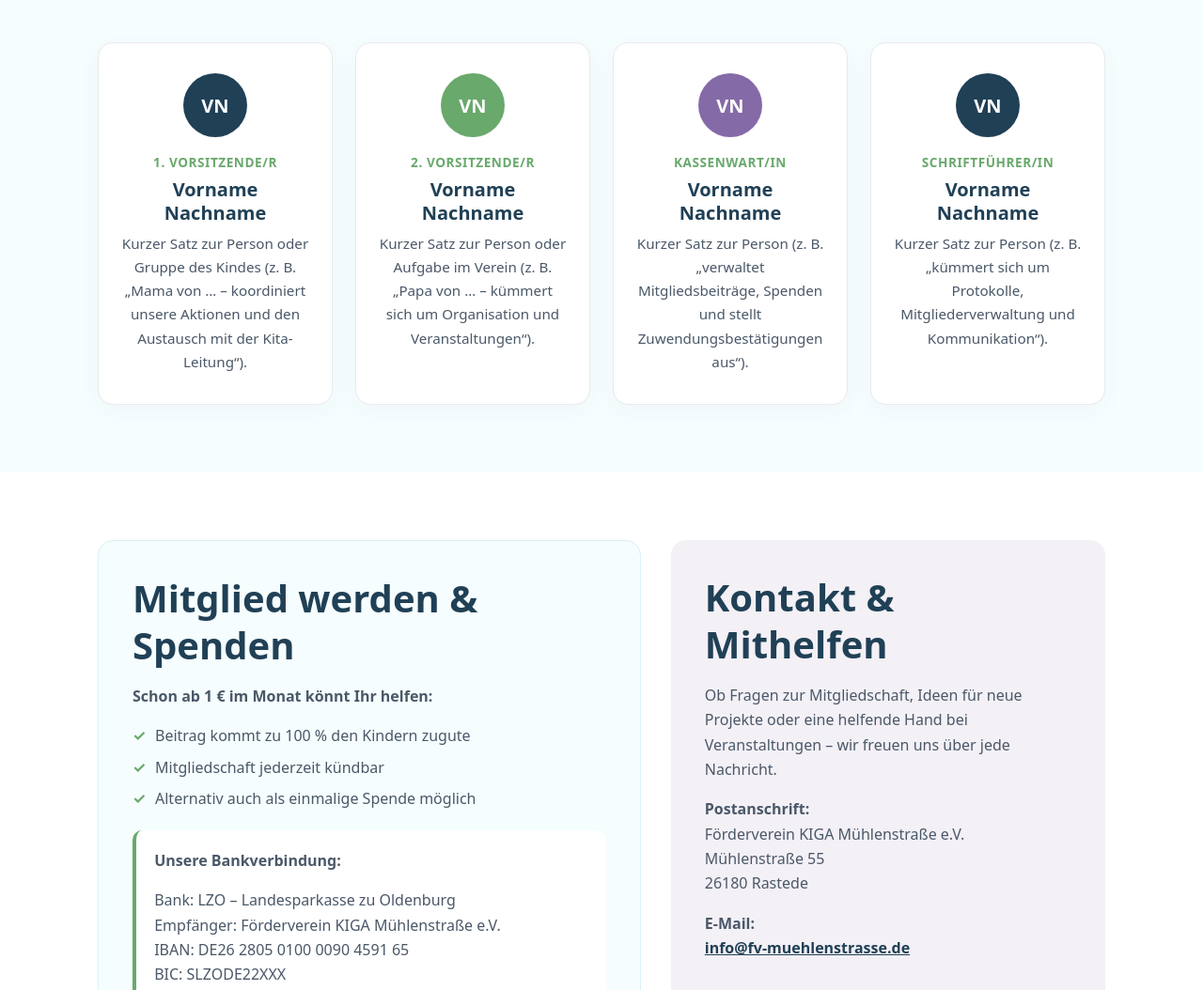
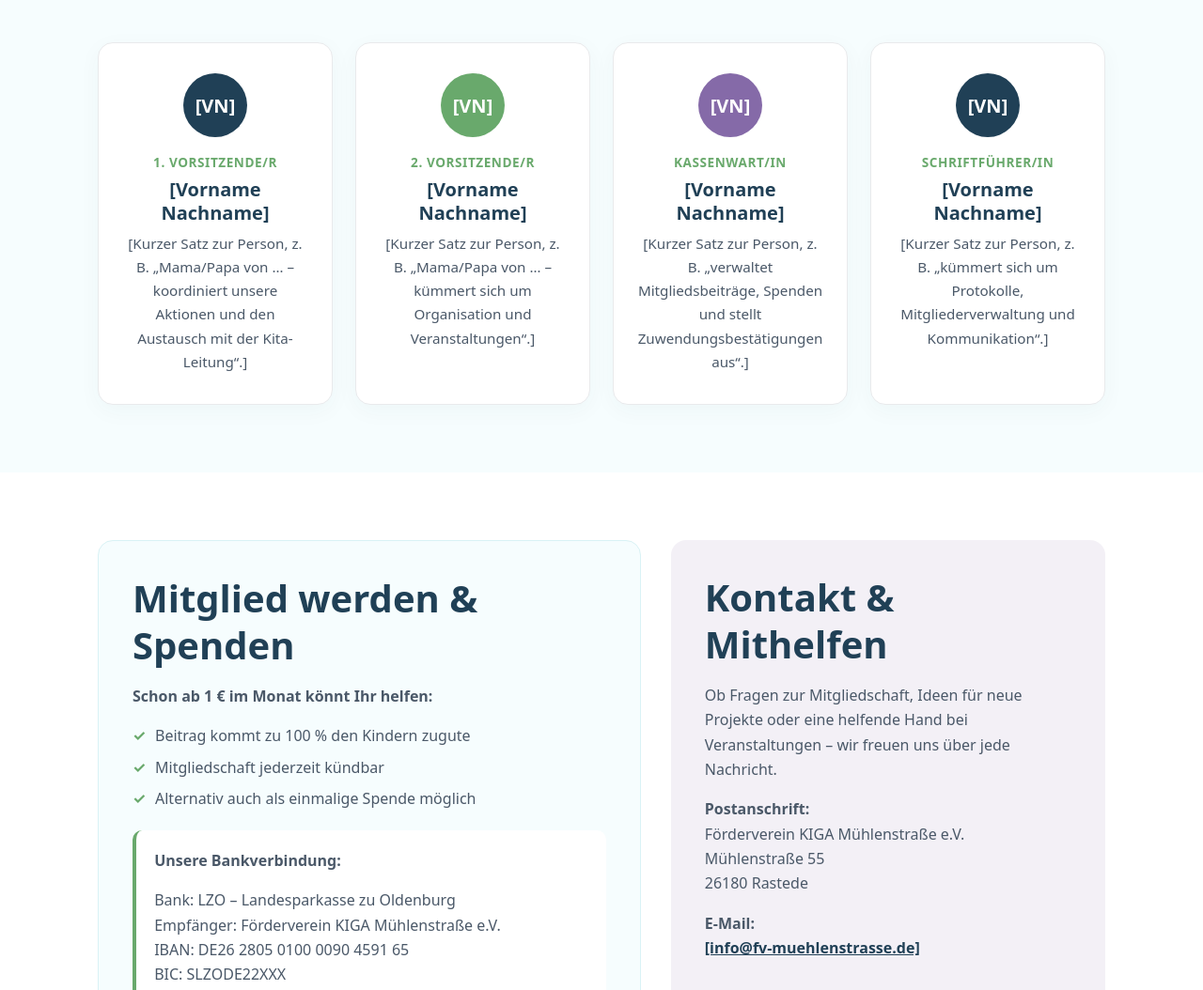
Before and after one commit to kyanwulff-cmyk/fv-muehlenstrasse, a plain HTML site: page index.html in a window 1280 px wide. Shown: the part 1205-2259 px from the top of the page at 94% size. Drawn offline with Linux system fonts and the light colour scheme.

Commit message:
Add files via upload

```diff
--- a/index.html
+++ b/index.html
@@ -59,31 +59,31 @@
 
         <div class="board-grid">
           <article class="board-card">
-            <div class="avatar">VN</div>
+            <div class="avatar">[VN]</div>
             <span class="board-role">1. Vorsitzende/r</span>
-            <h3>Vorname Nachname</h3>
-            <p>Kurzer Satz zur Person oder Gruppe des Kindes (z. B. „Mama von … – koordiniert unsere Aktionen und den Austausch mit der Kita-Leitung“).</p>
+            <h3>[Vorname Nachname]</h3>
+            <p>[Kurzer Satz zur Person, z. B. „Mama/Papa von … – koordiniert unsere Aktionen und den Austausch mit der Kita-Leitung“.]</p>
           </article>
 
           <article class="board-card">
-            <div class="avatar avatar-green">VN</div>
+            <div class="avatar avatar-green">[VN]</div>
             <span class="board-role">2. Vorsitzende/r</span>
-            <h3>Vorname Nachname</h3>
-            <p>Kurzer Satz zur Person oder Aufgabe im Verein (z. B. „Papa von … – kümmert sich um Organisation und Veranstaltungen“).</p>
+            <h3>[Vorname Nachname]</h3>
+            <p>[Kurzer Satz zur Person, z. B. „Mama/Papa von … – kümmert sich um Organisation und Veranstaltungen“.]</p>
           </article>
 
           <article class="board-card">
-            <div class="avatar avatar-purple">VN</div>
+            <div class="avatar avatar-purple">[VN]</div>
             <span class="board-role">Kassenwart/in</span>
-            <h3>Vorname Nachname</h3>
-            <p>Kurzer Satz zur Person (z. B. „verwaltet Mitgliedsbeiträge, Spenden und stellt Zuwendungsbestätigungen aus“).</p>
+            <h3>[Vorname Nachname]</h3>
+            <p>[Kurzer Satz zur Person, z. B. „verwaltet Mitgliedsbeiträge, Spenden und stellt Zuwendungsbestätigungen aus“.]</p>
           </article>
 
           <article class="board-card">
-            <div class="avatar">VN</div>
+            <div class="avatar">[VN]</div>
             <span class="board-role">Schriftführer/in</span>
-            <h3>Vorname Nachname</h3>
-            <p>Kurzer Satz zur Person (z. B. „kümmert sich um Protokolle, Mitgliederverwaltung und Kommunikation“).</p>
+            <h3>[Vorname Nachname]</h3>
+            <p>[Kurzer Satz zur Person, z. B. „kümmert sich um Protokolle, Mitgliederverwaltung und Kommunikation“.]</p>
           </article>
         </div>
       </div>
@@ -125,7 +125,7 @@
 
           <p>
             <strong>E-Mail:</strong><br>
-            <a href="mailto:info@fv-muehlenstrasse.de" class="mail-link">info@fv-muehlenstrasse.de</a>
+            <a href="mailto:info@fv-muehlenstrasse.de" class="mail-link">[info@fv-muehlenstrasse.de]</a>
           </p>
         </div>
       </div>
```
